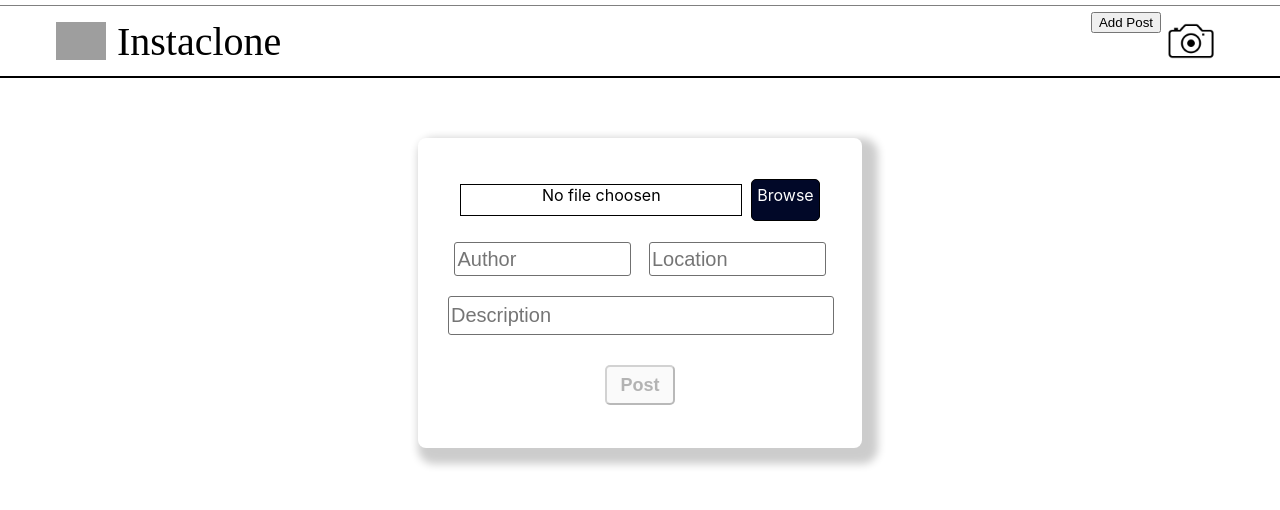
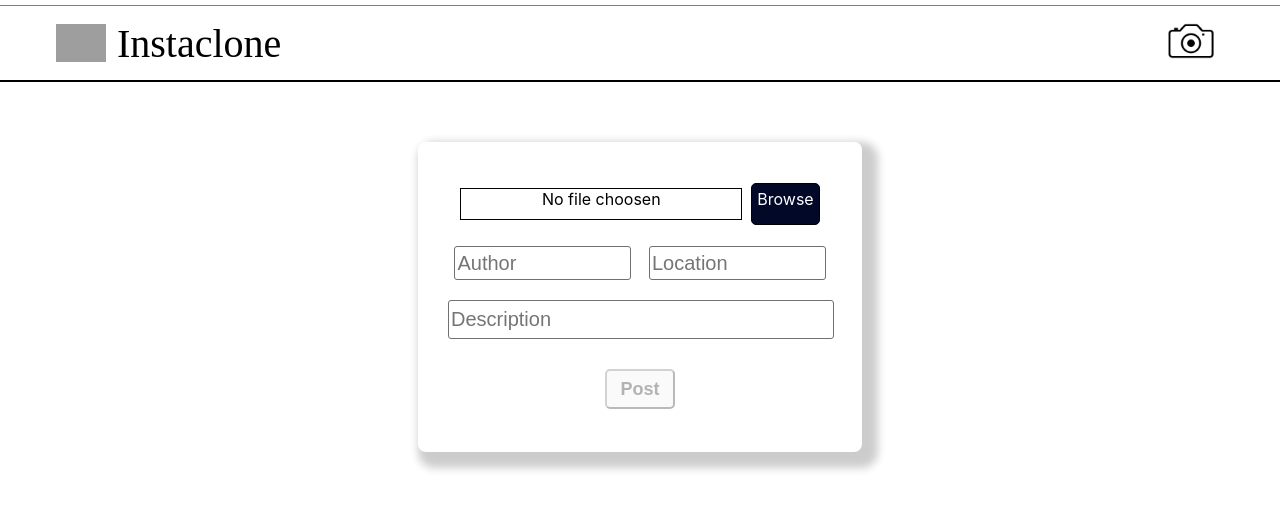
Before and after one commit to saikiran-vennam/instaclone-client, a React (Create React App) app: page /posting in a window 1280 px wide. Shown: the top 510 px of the page. Built offline with nearby package versions, Linux system fonts and the light colour scheme; grey boxes are pictures that could not be loaded.

Commit message:
Update Header.js

```diff
--- a/src/Header.js
+++ b/src/Header.js
@@ -10,8 +10,7 @@ function Header() {
                 <div className='iconName'>Instaclone</div>
             </div>
             <div className='cam'>
-                <Link to="/posting" ><button class="button-27" >Add Post</button></Link>
-                <img src={Cam} alt="Cam" />
+             <Link to='/posting' > <img src={Cam} alt="Cam" /> </Link>
             </div>
         </div>
     )
```
